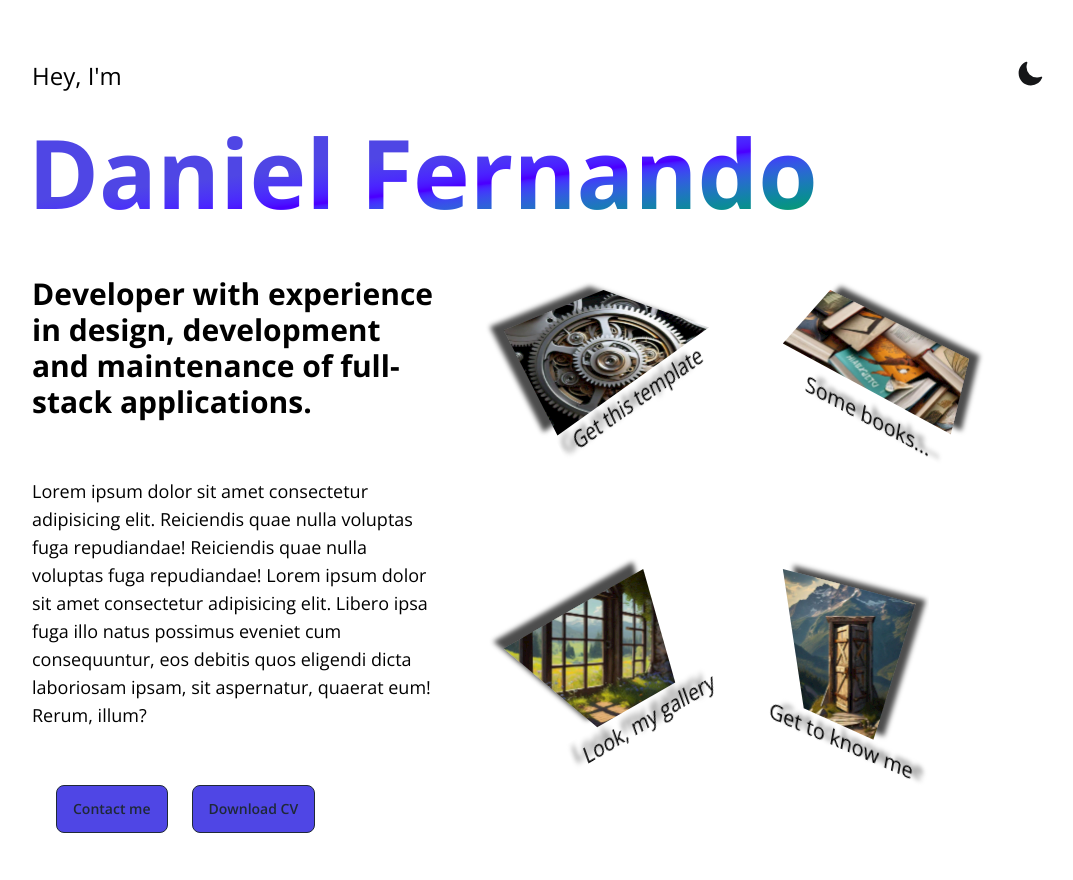
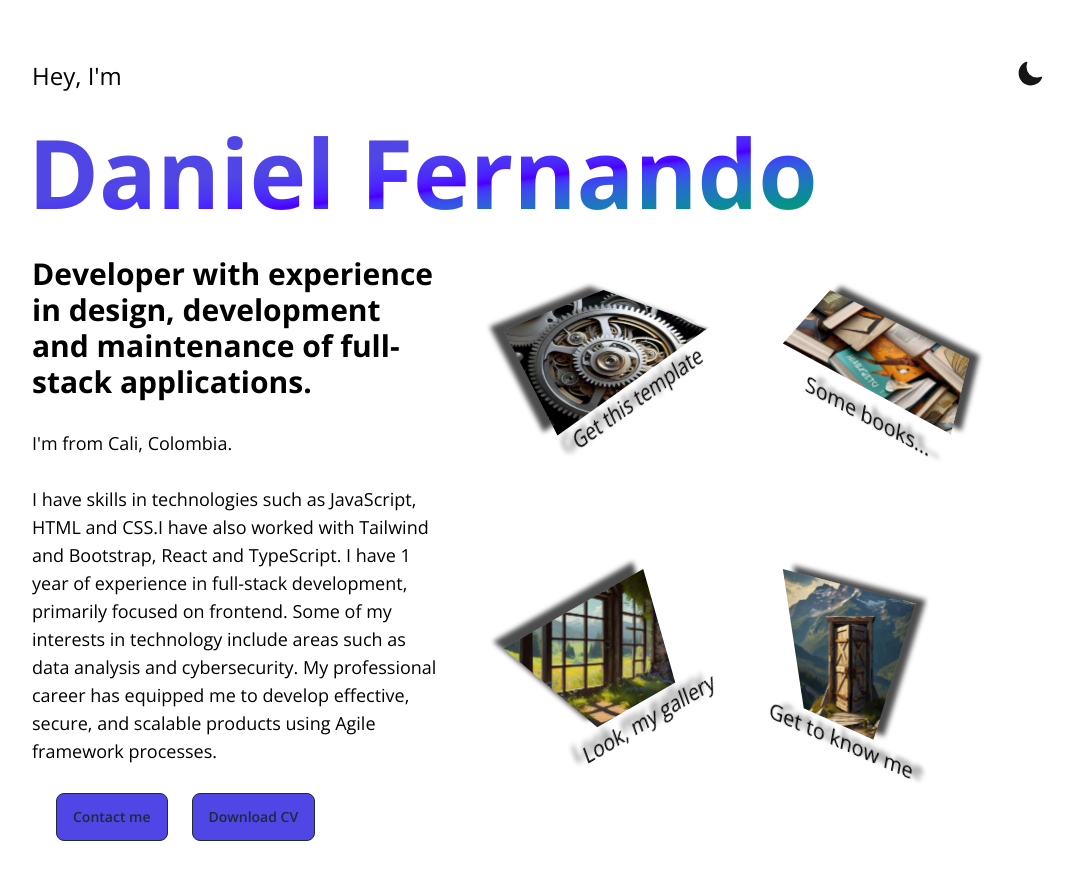
Before and after one commit to mrpotato42/Portfolio, an Astro site: page / in a window 1280 px wide. Shown: the whole page, without its empty margins (112-1185 px from the left). Built offline with nearby package versions, Linux system fonts and the light colour scheme; Astro itself is replaced by a stand-in of ours.

Commit message:
Button, Base, Index

```diff
--- a/src/components/UI/Button.astro
+++ b/src/components/UI/Button.astro
@@ -6,6 +6,6 @@ const { title, href = '#', download = '', target='' } = Astro.props
   href={href}
   download={download}
   target={target}
-  class='flex-row btn btn-outline dark:btn-primary dark:bg-transparent bg-indigo-600 hover:scale-110 hover:bg-indigo-300'>
+  class='flex-row w-24 sm:w-fit text-xs sm:text-sm btn btn-outline dark:btn-primary dark:bg-transparent bg-indigo-600 hover:scale-110 hover:bg-indigo-300'>
   {title}
 </a>
--- a/src/layouts/Base.astro
+++ b/src/layouts/Base.astro
@@ -9,7 +9,7 @@
         <link href="https://fonts.googleapis.com/css2?family=Open+Sans:ital,wght@0,300..800;1,300..800&display=swap" rel="stylesheet" />
     </head>
 
-    <body class="px-6 w-full h-full justify-between  xl:px-32 xl:py-8  bg-white dark:bg-custom-img dark:bg-cover">
+    <body class="px-6 w-full h-full justify-between 2xl:fixed xl:px-32 xl:py-8 2xl:overflow-y-hidden bg-white dark:bg-custom-img dark:bg-cover">
             <slot />
     </body>
 </html>
--- a/src/pages/index.astro
+++ b/src/pages/index.astro
@@ -17,10 +17,10 @@ import Button from "../components/UI/Button.astro";
 			</div>
 		</divHead>
     	<divBody class=" xl:flex xl:flex-auto xl:my-4 xl:justify-between">
-			<div class="flex flex-col justify-around items-stretch ml-1 space-y-2 xl:w-2/5">
+			<div class="flex flex-col justify-around items-stretch ml-1 space-y-5 xl:w-2/5">
 				<h2 class="text-lg sm:text-xl md:text-1xl xl:text-3xl font-bold">Developer with experience in design, development and maintenance of full-stack applications.</h2>
-				<p class="text-xs sm:text-sm md:text-base xl:text-lg">Lorem ipsum dolor sit amet consectetur adipisicing elit. Reiciendis quae nulla voluptas fuga repudiandae! Reiciendis quae nulla voluptas fuga repudiandae! Lorem ipsum dolor sit amet consectetur adipisicing elit. Libero ipsa fuga illo natus possimus eveniet cum consequuntur, eos debitis quos eligendi dicta laboriosam ipsam, sit aspernatur, quaerat eum! Rerum, illum?</p>
-				<div class="xl:flex xl:pl-6 xl:space-x-6">
+				<p class="text-xs sm:text-sm md:text-base xl:text-lg">I'm from Cali, Colombia. <br><br> I have skills in technologies such as JavaScript, HTML and CSS.I have also worked with Tailwind and Bootstrap, React and TypeScript. I have 1 year of experience in full-stack development, primarily focused on frontend. Some of my interests in technology include areas such as data analysis and cybersecurity. My professional career has equipped me to develop effective, secure, and scalable products using Agile framework processes.</p>
+				<div class="flex justify-center xl:self-start xl:flex xl:pl-6 space-x-6 pb-3">
 					<Button title="Contact me" href="https://www.linkedin.com/in/danielcg99/" target="_blank"/>
 					<Button title="Download CV" href="/cv/CV Daniel Fernando.pdf" download="CV Daniel Fernando.pdf"/>
 				</div>
```
